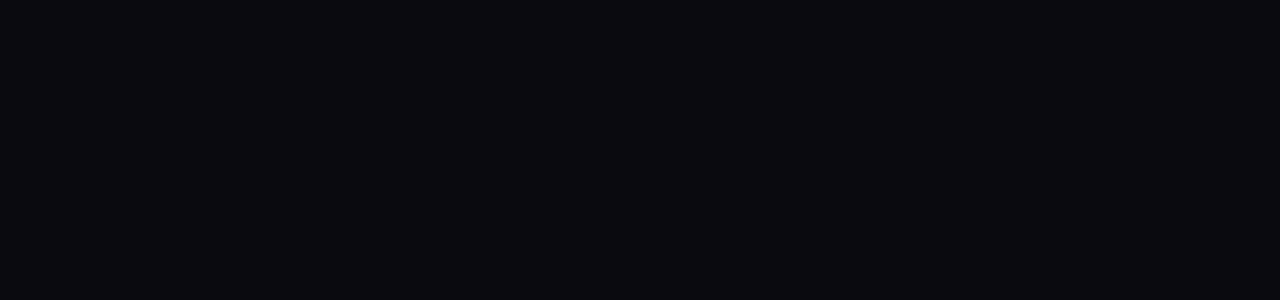
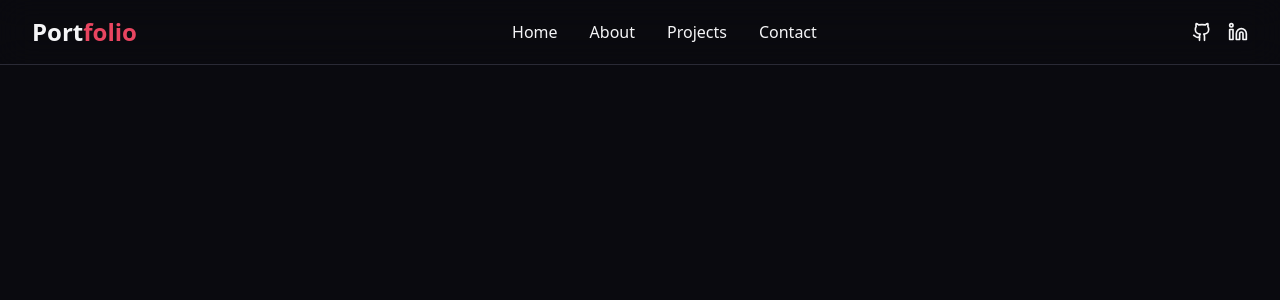
Before and after one commit to AdrianRydin/portfolio, a Next.js app: page / in a window 1280 px wide. Shown: the top 300 px of the page. Built offline with nearby package versions, Linux system fonts and the light colour scheme.

Commit message:
Created Header

```diff
--- /dev/null
+++ b/app/components/Header.tsx
@@ -0,0 +1,137 @@
+"use client";
+
+import { motion } from "motion/react";
+import { Github, Linkedin, Mail, Menu, X } from "lucide-react";
+import { useState } from "react";
+
+function Header() {
+  const [isMenuOpen, setIsMenuOpen] = useState(false);
+
+  const scrollToSection = (id: string) => {
+    const element = document.getElementById(id);
+    if (element) {
+      element.scrollIntoView({ behavior: "smooth" });
+      setIsMenuOpen(false);
+    }
+  };
+
+  const navItems = [
+    { label: "Home", id: "home" },
+    { label: "About", id: "about" },
+    { label: "Projects", id: "projects" },
+    { label: "Contact", id: "contact" },
+  ];
+  return (
+    <motion.header
+      initial={{ y: -100 }}
+      animate={{ y: 0 }}
+      className="fixed top-0 left-0 right-0 z-50 bg-background/80 backdrop-blur-lg border-b border-border"
+    >
+      <section className="max-w-7xl mx-auto px-4 sm:px-6 lg:px-8">
+        <div className="flex justify-between items-center py-4">
+          <motion.div
+            whileHover={{ scale: 1.05 }}
+            className="text-2xl font-bold"
+          >
+            <span className="text-foreground">Port</span>
+            <span style={{ color: "#e94560" }}>folio</span>
+          </motion.div>
+
+          {/* Desktop Nav */}
+
+          <nav className="hidden md:flex items-center gap-8">
+            {navItems.map((item, index) => (
+              <motion.button
+                key={item.id}
+                onClick={() => scrollToSection(item.id)}
+                initial={{ opacity: 0, y: -20 }}
+                animate={{ opacity: 1, y: 0 }}
+                transition={{ delay: index * 0.1 }}
+                className="text-muted-foreground hover:text-foreground transition-colors relative group"
+              >
+                {item.label}
+                <motion.span className="absolute -bottom-1 left-0 w-0 h-0.5 group-hover:w-full transition-all duration-300" />
+              </motion.button>
+            ))}
+          </nav>
+
+          {/* Social Links - Desktop */}
+
+          <div className="hidden md:flex items-center gap-4">
+            <motion.a
+              href="https://github.com/AdrianRydin"
+              target="_blank"
+              rel="noopener noreferrer"
+              whileHover={{ scale: 1.1, rotate: 5 }}
+              className="text-muted-foreground hover:text-foreground transition-colors"
+            >
+              <Github className="w-5 h-5" />
+            </motion.a>
+            <motion.a
+              href="https://www.linkedin.com/in/adrian-r-a31343177/"
+              target="_blank"
+              rel="noopener noreferrer"
+              whileHover={{ scale: 1.1, rotate: 5 }}
+              className="text-muted-foreground hover:text-foreground transition-colors"
+            >
+              <Linkedin className="w-5 h-5" />
+            </motion.a>
+          </div>
+
+          {/* Mobile Menu Button */}
+          <button
+            onClick={() => setIsMenuOpen(!isMenuOpen)}
+            className="md:hidden text-foreground"
+          >
+            {isMenuOpen ? (
+              <X className="w-6 h-6" />
+            ) : (
+              <Menu className="w-6 h-6" />
+            )}
+          </button>
+        </div>
+
+        {/* Mobile Menu */}
+        {isMenuOpen && (
+          <motion.div
+            initial={{ opacity: 0, height: 0 }}
+            animate={{ opacity: 1, height: "auto" }}
+            exit={{ opacity: 0, height: 0 }}
+            className="md:hidden py-4 border-t border-border"
+          >
+            <nav className="flex flex-col gap-4">
+              {navItems.map((item) => (
+                <button
+                  key={item.id}
+                  className="text-muted-foreground hover:text-foreground transition-colors text-left"
+                >
+                  {item.label}
+                </button>
+              ))}
+            </nav>
+            <div className="flex items-center gap-4 mt-4 pt-4 border-t border-border">
+              <a
+                href="https://github.com/AdrianRydin"
+                target="_blank"
+                rel="noopener noreferrer"
+                className="text-muted-foreground hover:text-foreground transition-colors"
+              >
+                <Github className="w-5 h-5" />
+              </a>
+              <a
+                href="https://www.linkedin.com/in/adrian-r-a31343177/"
+                target="_blank"
+                rel="noopener noreferrer"
+                className="text-muted-foreground hover:text-foreground transition-colors"
+              >
+                <Linkedin className="w-5 h-5" />
+              </a>
+            </div>
+          </motion.div>
+        )}
+      </section>
+    </motion.header>
+  );
+}
+
+export default Header;
--- a/app/page.tsx
+++ b/app/page.tsx
@@ -1,11 +1,15 @@
 "use client";
 
-import Image from "next/image";
 import { useEffect } from "react";
+import Header from "./components/Header";
 
 export default function Home() {
   useEffect(() => {
     document.documentElement.classList.add("dark");
   }, []);
-  return <section className="dark min-h-screen"></section>;
+  return (
+    <section className="dark min-h-screen">
+      <Header />
+    </section>
+  );
 }
```
